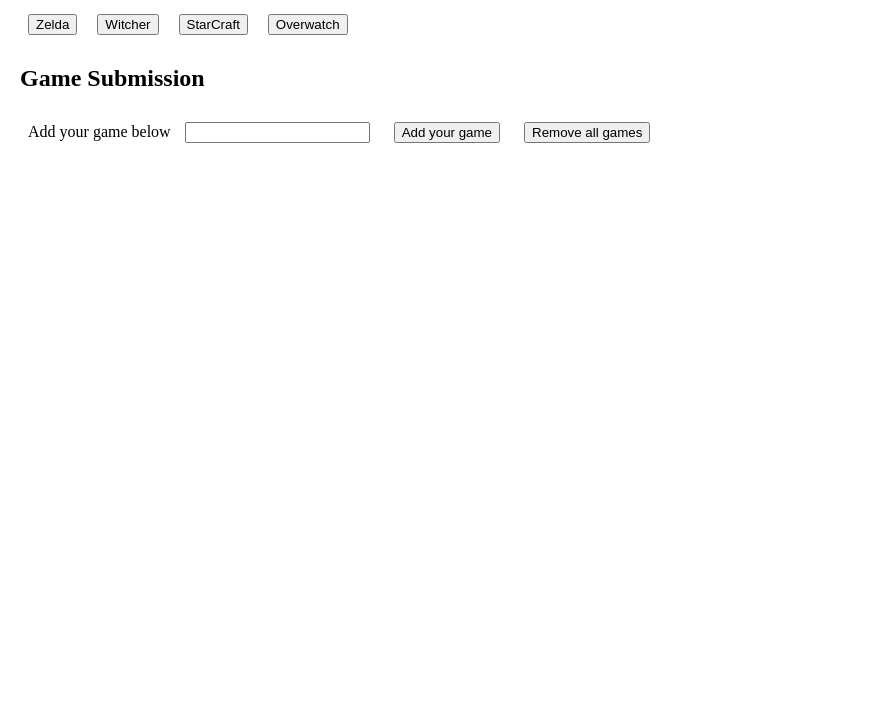
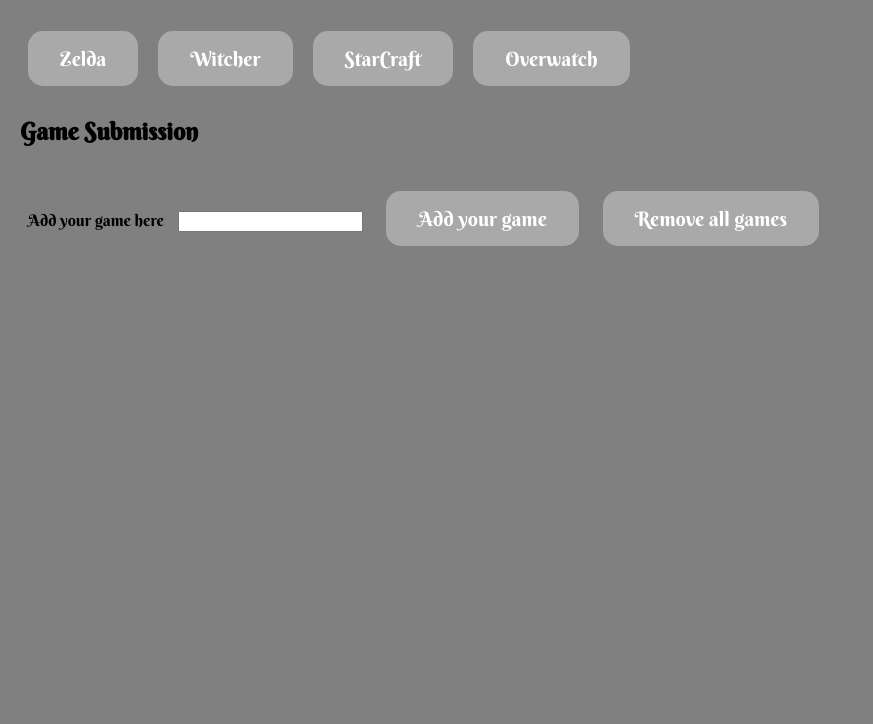
Before and after one commit to Csgraser/API-AJAX, a plain HTML site: page index.html in a window 1280 px wide. Shown: the part 76-800 px from the top of the page, without its empty margins (0-873 px from the left). Drawn offline with nearby package versions, Linux system fonts and the light colour scheme.

Commit message:
CSS stuff

```diff
--- a/index.html
+++ b/index.html
@@ -3,8 +3,9 @@
 <head>
     <title>Games Gifs</title>
     <!-- Latest compiled and minified CSS & JS -->
+		<link href="https://fonts.googleapis.com/css?family=Berkshire+Swash" rel="stylesheet">
+		<link rel="stylesheet" type="text/css" href="style.css">
 
-    <link rel="stylesheet" type="text/css" href="style.css">
 </head>
 <body>
     <!-- Header  -->
@@ -23,7 +24,7 @@
             <form id="gif-form" role="form">
                 <h2><legend>Game Submission</legend></h2>
                 <div class="form-group">
-                    <label for="game-input">Add your game below</label>
+                    <label for="game-input">Add your game here</label>
                     <input type="text" id="game-input">
 
                 <input id="addGif" type="submit" value="Add your game" class="btn btn-primary">
--- a/style.css
+++ b/style.css
@@ -4,3 +4,53 @@ form,
 input {
 	margin: 10px;
 }
+body {
+	background-color: gray;
+	font-family: 'Berkshire Swash', cursive;
+}
+button {
+	cursor: pointer;
+	outline: none;
+	margin-top: 25px;
+	background-color: darkgray;
+	border: none;
+	border-radius: 15px;
+	color: white;
+	padding: 15px 32px;
+	text-align: center;
+	text-decoration: none;
+	display: inline-block;
+	font-size: 20px;
+	font-family: 'Berkshire Swash', cursive;
+}
+#addGif {
+	cursor: pointer;
+	outline: none;
+	margin-top: 25px;
+	background-color: darkgray;
+	border: none;
+	border-radius: 15px;
+	color: white;
+	padding: 15px 32px;
+	text-align: center;
+	text-decoration: none;
+	display: inline-block;
+	font-size: 20px;
+	font-family: 'Berkshire Swash', cursive;
+
+}
+#removeGif {
+	cursor: pointer;
+	outline: none;
+	margin-top: 25px;
+	background-color: darkgray;
+	border: none;
+	border-radius: 15px;
+	color: white;
+	padding: 15px 32px;
+	text-align: center;
+	text-decoration: none;
+	display: inline-block;
+	font-size: 20px;
+	font-family: 'Berkshire Swash', cursive;
+}
```
